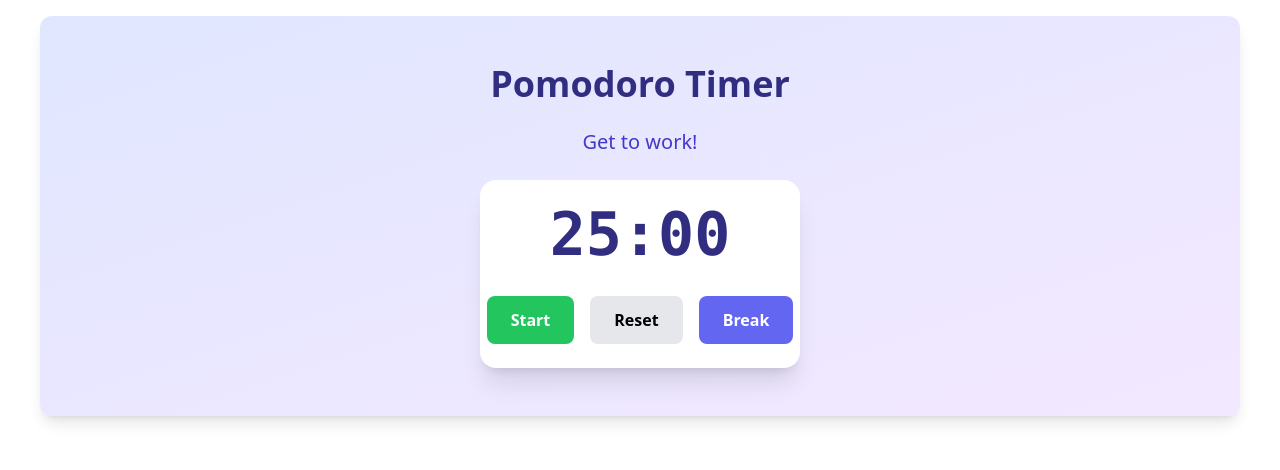
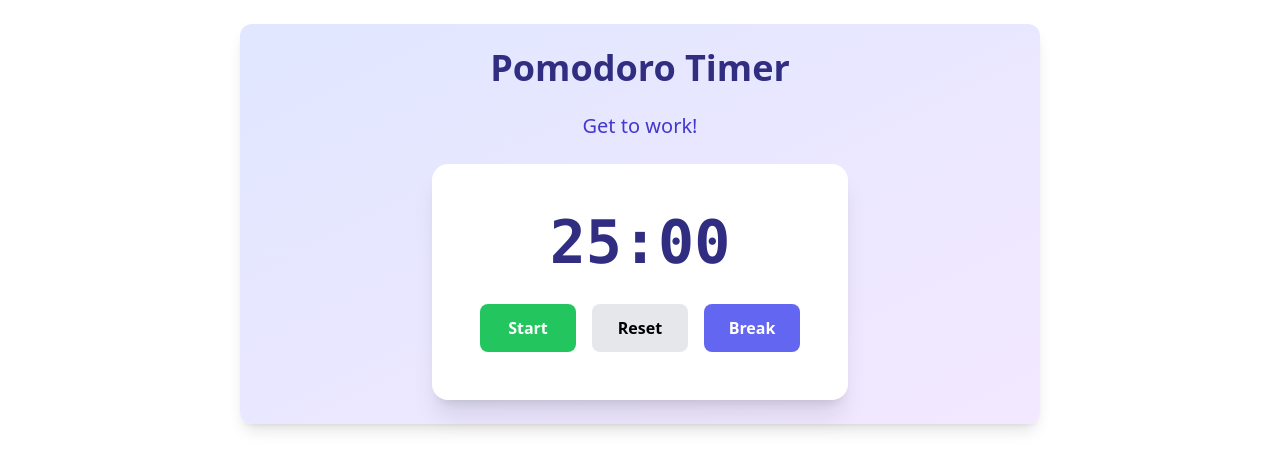
Before and after one commit to elloimbrandon/pomodoro-timer, a Vue app: page / in a window 1280 px wide. Shown: the top 470 px of the page. Built offline with nearby package versions, Linux system fonts and the light colour scheme.

Commit message:
working on styles

```diff
--- a/src/components/Timer.vue
+++ b/src/components/Timer.vue
@@ -1,12 +1,12 @@
 <template>
-    <div class="flex flex-col items-center space-y-8 p-6 bg-white rounded-2xl shadow-xl w-80">
+    <div class="flex flex-col items-center space-y-8 p-12 bg-white rounded-2xl shadow-xl w-full">
         <span class="time-value text-6xl font-mono font-bold text-indigo-900">
             {{ formattedTime }}
         </span>
         <div class="controls flex gap-4">
             <button
                 @click="handleStartPause"
-                class="px-6 py-3 rounded-lg font-semibold transition-all"
+                class="px-6 py-3 rounded-lg font-semibold transition-all w-24"
                 :class="activeStore.isRunning
                     ? 'bg-red-500 hover:bg-red-600 text-white'
                     : 'bg-green-500 hover:bg-green-600 text-white'"
@@ -15,13 +15,13 @@
             </button>
             <button
                 @click="handleReset"
-                class="px-6 py-3 bg-gray-200 hover:bg-gray-300 rounded-lg font-semibold transition-all"
+                class="px-6 py-3 bg-gray-200 hover:bg-gray-300 rounded-lg font-semibold transition-all w-24"
             >
                 Reset
             </button>
             <button
                 @click="handleModeSwitch"
-                class="px-6 py-3 bg-indigo-500 hover:bg-indigo-600 text-white rounded-lg font-semibold transition-all"
+                class="px-6 py-3 bg-indigo-500 hover:bg-indigo-600 text-white rounded-lg font-semibold transition-all md:w-24"
             >
                 {{ isPomoStore ? 'Break' : 'Work' }}
             </button>
--- a/src/views/HomeView.vue
+++ b/src/views/HomeView.vue
@@ -1,5 +1,5 @@
 <template>
-  <main class="antialiased max-w-[1200px] m-4 mx-auto min-h-[50vh] bg-gradient-to-br from-indigo-100 to-purple-100 rounded-xl shadow-lg flex items-center justify-center">
+  <main class="antialiased w-full md:w-[800px] my-6 mx-6 md:mx-auto min-h-[50vh] bg-gradient-to-br from-indigo-100 to-purple-100 rounded-xl shadow-lg flex items-center justify-center">
     <section class="flex flex-col items-center justify-center space-y-6">
       <h1 class="text-4xl font-bold text-indigo-900">Pomodoro Timer</h1>
       <h2 class="text-xl text-indigo-700 font-medium">{{ store.title }}</h2>
```
